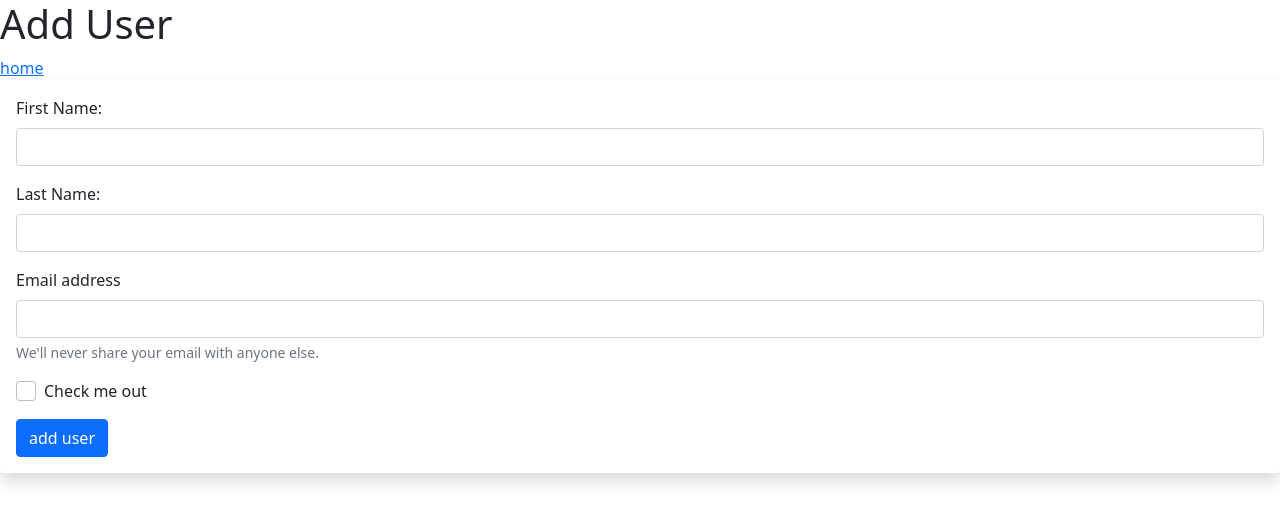
After one commit to DaliusBeckjr/py-fun, a Flask app: page /users/new in a window 1280 px wide. The commit adds this page. Shown: the top 523 px of the page. Run offline with Flask 3, Linux system fonts and the light colour scheme; some libraries are stand-ins or nearby versions.

Commit message:
i need to reset it

```diff
--- a/python/mysql_flask/Users_cr/server.py
+++ b/python/mysql_flask/Users_cr/server.py
@@ -5,14 +5,21 @@ app = Flask(__name__)
 
 @app.route('/')
 def root():
-    return redirect('/users/dashboard')
+    return redirect('/users')
 
-@app.route('/users/dashboard')
+@app.route('/users')
 def show_all_users():
-    users= user.User.get_all_users() # import user
-    print(users)
+    users= user.User.get_all_users()
     return render_template('user_dashboard.html', all_users=users)
 
+@app.route('/users/new')
+def new_user():
+    return render_template('new_user.html')
+
+@app.route('/users/create', methods=['POST'])
+def create():
+    User.save(request.form)
+    return redirect('/users')
 
 
 
--- /dev/null
+++ b/python/mysql_flask/users_cr/templates/new_user.html
@@ -0,0 +1,42 @@
+<!DOCTYPE html>
+<html lang="en">
+<head>
+    <meta charset="UTF-8">
+    <meta name="viewport" content="width=device-width, initial-scale=1.0">
+    <title>Bootstrap Site</title>
+    <link rel="stylesheet" href="https://stackpath.bootstrapcdn.com/bootstrap/5.0.0-alpha1/css/bootstrap.min.css" integrity="sha384-r4NyP46KrjDleawBgD5tp8Y7UzmLA05oM1iAEQ17CSuDqnUK2+k9luXQOfXJCJ4I" crossorigin="anonymous">
+    <script src="https://cdn.jsdelivr.net/npm/popper.js@1.16.0/dist/umd/popper.min.js" integrity="sha384-Q6E9RHvbIyZFJoft+2mJbHaEWldlvI9IOYy5n3zV9zzTtmI3UksdQRVvoxMfooAo" crossorigin="anonymous"></script>
+    <script src="https://stackpath.bootstrapcdn.com/bootstrap/5.0.0-alpha1/js/bootstrap.min.js" integrity="sha384-oesi62hOLfzrys4LxRF63OJCXdXDipiYWBnvTl9Y9/TRlw5xlKIEHpNyvvDShgf/" crossorigin="anonymous"></script>
+    <style>
+        *{
+            padding: 0;
+            margin: 0;
+        }
+    </style>
+</head>
+<body>
+<h1>Add User</h1>
+<a href="/users/dashboard">home</a>
+<!-- have to make a form post -->
+<form action="/users/results" method="post" class="shadow p-3 mb-5 bg-body rounded">
+    <div class="mb-3">
+        <label class="form-label">First Name:</label>
+        <input type="text" class="form-control" name="first_name">
+    </div>
+    <div class="mb-3">
+        <label class="form-label">Last Name:</label>
+        <input type="text" class="form-control" name="last_name">
+    </div>
+        <div class="mb-3">
+            <label class="form-label">Email address</label>
+            <input type="email" class="form-control" name="email">
+            <div id="emailHelp" class="form-text">We'll never share your email with anyone else.</div>
+        </div>
+        <div class="mb-3 form-check">
+            <input type="checkbox" class="form-check-input" id="exampleCheck1">
+        <label class="form-check-label" for="exampleCheck1">Check me out</label>
+        </div>
+        <button type="submit" class="btn btn-primary">add user</button>
+    </form>
+</body>
+</html>
--- a/python/mysql_flask/users_cr/templates/user_dashboard.html
+++ b/python/mysql_flask/users_cr/templates/user_dashboard.html
@@ -31,5 +31,6 @@
     {% endfor %}
   </tbody>
 </table>
+  <a href="/users/new">add a new user</a>
 </body>
 </html>
```
Also changed, not shown: python/mysql_flask/users_cr/user.py (+15 -2 lines).
